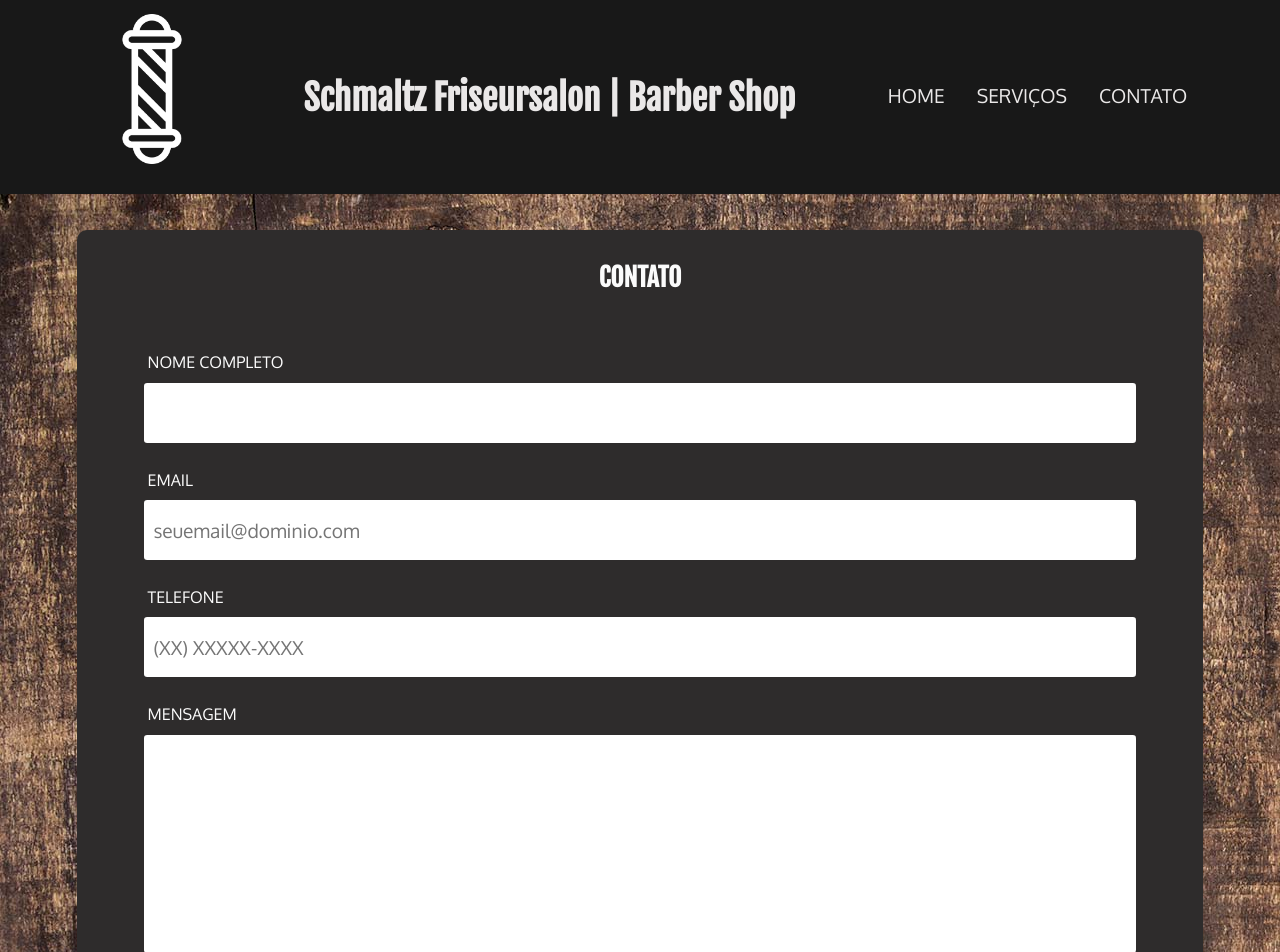
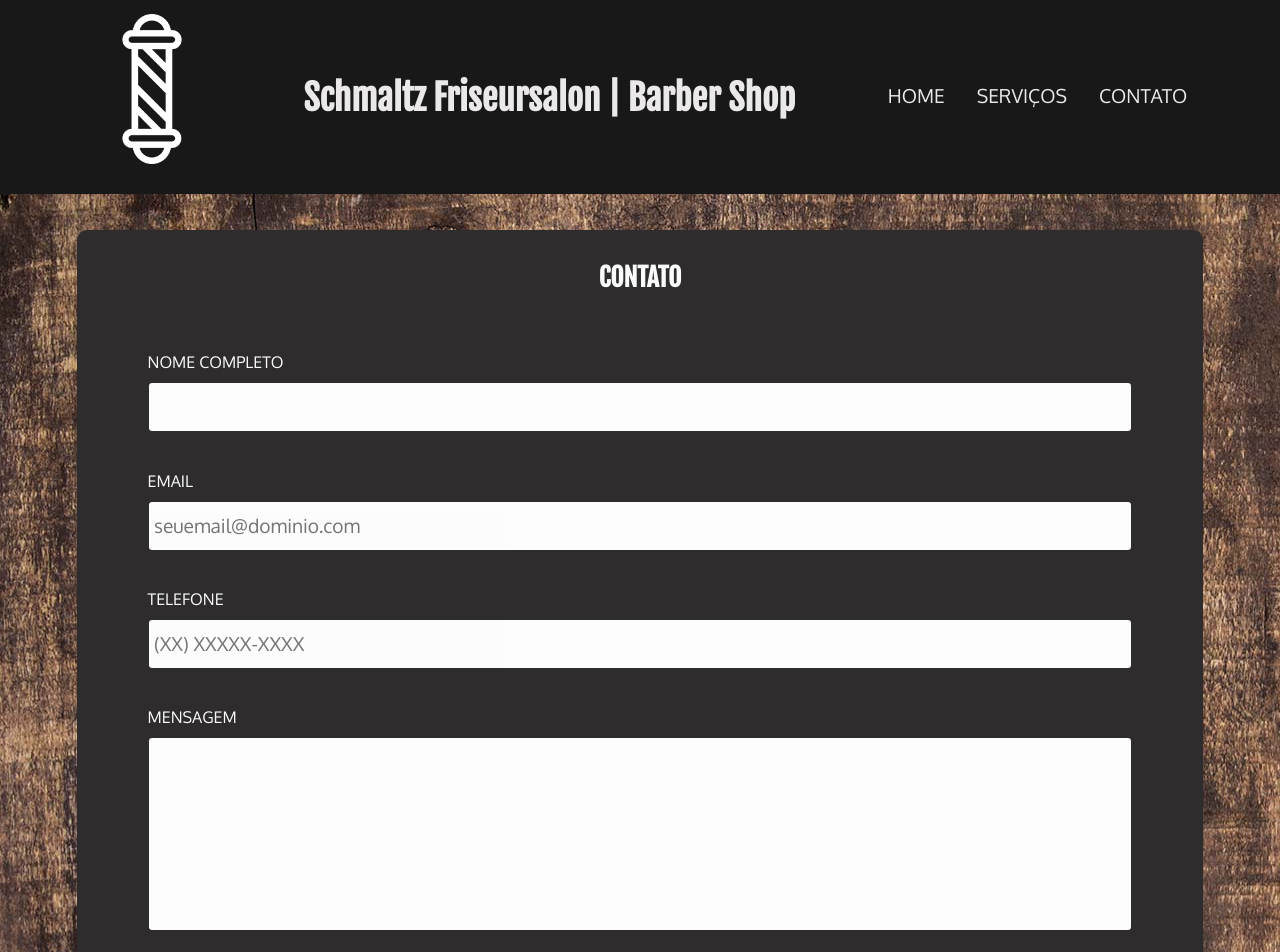
Before and after one commit to guuhschmaltz/react-js-schmaltz-friseursalon, a React (Create React App) app: page /contact in a window 1280 px wide. Shown: the top 952 px of the page. Built offline with nearby package versions, Linux system fonts and the light colour scheme.

Commit message:
added: css input animations

```diff
--- a/src/pages/Contact.tsx
+++ b/src/pages/Contact.tsx
@@ -11,16 +11,31 @@ export default function Contact() {
         <form className="form__panel container" action="mailto:guuhschmaltz@gmail.com" method="post">
             <h2 className="form__title">Contato</h2>
             <label className="form__label" htmlFor="name" >Nome completo</label>
+
+            <div className="form__textbox">
             <input className="form__input" type="text" id="name" required/>
+            <div className="form__border"></div>
+            </div>
 
             <label className="form__label" htmlFor="email" >Email</label>
+
+            <div className="form__textbox">
             <input className="form__input" type="email" id="email" required placeholder="seuemail@dominio.com"/>
+            <div className="form__border"></div>
+            </div>
+            <label className="form__label" htmlFor="tel">Telefone</label>
 
-            <label className="form__label" htmlFor="tel">Telefone</label>
+            <div className="form__textbox">
             <input className="form__input" type="tel" id="tel" required placeholder="(XX) XXXXX-XXXX"/>
+            <div className="form__border"></div>
+            </div>
 
             <label className="form__label" htmlFor="msg">Mensagem</label>
-            <textarea className="form__textarea"  id="msg" required></textarea>
+
+            <div className="form__textarea">
+            <textarea className="form__inputarea"  id="msg" required></textarea>
+            <div className="form__borderarea"></div>
+            </div>
 
             <button className="form__button" type="submit">Enviar Formulário</button>
         </form>
--- a/src/styles/pages/contact.css
+++ b/src/styles/pages/contact.css
@@ -24,14 +24,94 @@
   transition: .2s;
 }
 
+.form__textbox{
+  padding: .3rem .3rem;
+  height: 3rem;
+  position: relative;
+  z-index: 1;
+  border-radius: .2rem;
+  overflow: hidden;
+  margin: 0.5rem 0;
+}
+
 .form__input{
-  height: 2.6rem;
-  margin-top: 0.8rem;
-  border-radius: 0.2rem;
-  border: 1px solid var(--branco);
-  outline: 0;
-  padding: .5rem;
+  height: 3rem;
+  width: 100%;
+  color: var(--preto);
+  opacity: .99;
+  box-sizing: border-box;
+  font-size: 2rem;
+  outline: none;
+  border: none;
+  z-index: 2;
+  padding: .3rem .3rem;
+  border-radius: .2rem;
 }
+
+.form__textarea{
+  padding: .3rem .3rem;
+  height: 12rem;
+  position: relative;
+  z-index: 1;
+  border-radius: .2rem;
+  overflow: hidden;
+  margin: 0.5rem 0;
+  resize: none;
+}
+
+.form__inputarea{
+  height: 12rem;
+  width: 100%;
+  color: var(--preto);
+  opacity: .99;
+  box-sizing: border-box;
+  font-size: 2rem;
+  outline: none;
+  border: none;
+  z-index: 2;
+  padding: .3rem .3rem;
+  border-radius: .2rem;
+  resize: none;
+}
+
+.form__input:focus ~.form__border{
+  width: 100%;
+  height: 100%;
+}
+
+.form__inputarea:focus ~.form__borderarea{
+  width: 100%;
+  height: 100%;
+}
+
+.form__border{
+  position: absolute;
+  content: '';
+  top: 0;
+  left: 0;
+  width: 0%;
+  height: 0%;
+  opacity: .8;
+  background: var(--preto);
+  z-index: -1;
+  border: none;
+  transition: height 0.3s, width 0.3s 0.1s;
+}
+
+.form__borderarea{
+  position: absolute;
+  content: '';
+  top: 0;
+  left: 0;
+  width: 0%;
+  height: 0%;
+  opacity: .8;
+  background: var(--preto);
+  z-index: -1;
+  border: none;
+  transition: height 0.3s, width 0.3s 0.1s;
+}
+
 
 .form__label{
   font-weight: 500;
@@ -51,16 +131,7 @@
   background: var(--cinza-escuro);
   color: var(--branco);
 }
-.form__textarea{
-  height: 12.5rem;
-  margin-top: 0.8rem;
-  border-radius: 0.2rem;
-  border: 1px solid var(--branco);
-  outline: 0;
-  padding: .5rem;
-  font-weight: 500;
-  resize: none;
-}
+
 .form__title{
   text-transform: uppercase;
   text-align: center;
```
